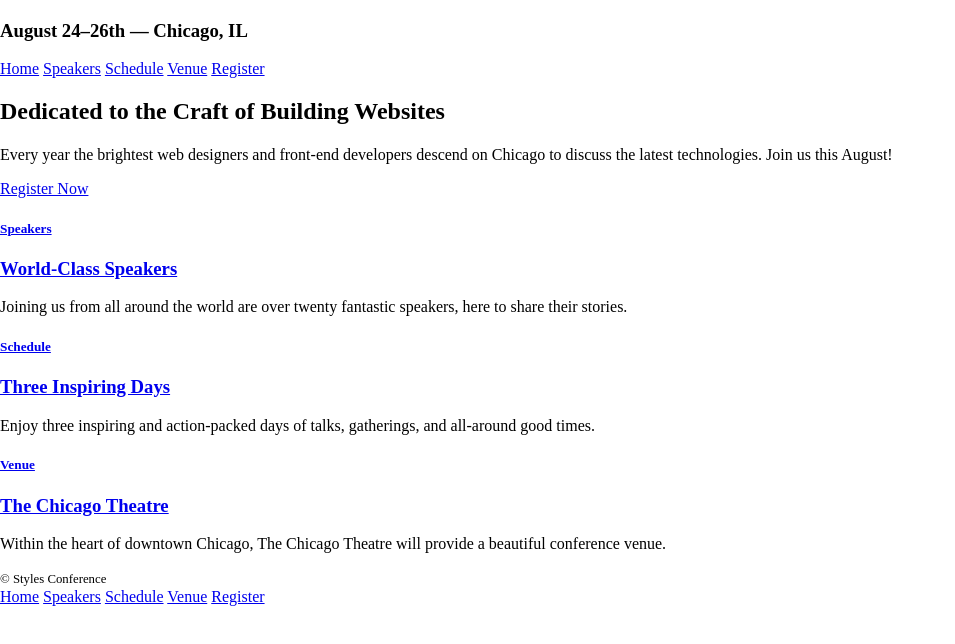
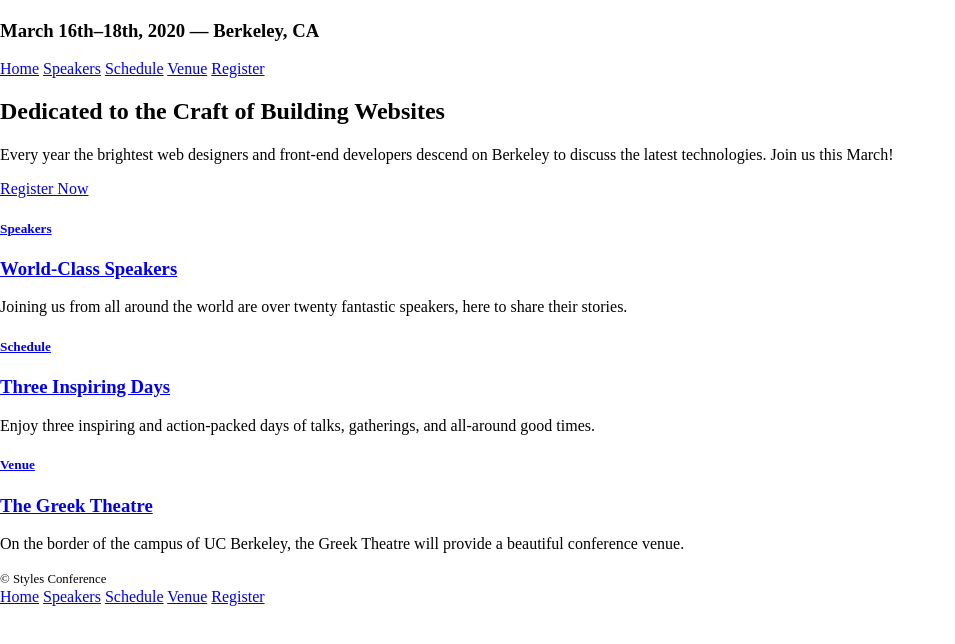
Before and after one commit to dshue20/interview-prep, a plain HTML site: page html+css/learn-shayhowe/firstWebPage/index.html in a window 1280 px wide. Shown: the part 60-704 px from the top of the page, without its empty margins (0-955 px from the left). Drawn offline with Linux system fonts and the light colour scheme; files that its build step writes are made by us from their sources.

Commit message:
Berkelify html

```diff
--- a/html+css/learn-shayhowe/firstWebPage/index.html
+++ b/html+css/learn-shayhowe/firstWebPage/index.html
@@ -18,7 +18,7 @@
         <a href="index.html">Styles Conference</a>
       </h1>
 
-      <h3>August 24&ndash;26th &mdash; Chicago, IL</h3>
+      <h3>March 16th&ndash;18th, 2020 &mdash; Berkeley, CA</h3>
 
       <nav>
         <a href="index.html">Home</a>
@@ -36,7 +36,7 @@
 
       <h2>Dedicated to the Craft of Building Websites</h2>
 
-      <p>Every year the brightest web designers and front-end developers descend on Chicago to discuss the latest technologies. Join us this August!</p>
+      <p>Every year the brightest web designers and front-end developers descend on Berkeley to discuss the latest technologies. Join us this March!</p>
 
       <a href="register.html">Register Now</a>
 
@@ -65,9 +65,9 @@
       <section>
         <a href="venue.html">
           <h5>Venue</h5>
-          <h3>The Chicago Theatre</h3>
+          <h3>The Greek Theatre</h3>
         </a>
-        <p>Within the heart of downtown Chicago, The Chicago Theatre will provide a beautiful conference venue.</p>
+        <p>On the border of the campus of UC Berkeley, the Greek Theatre will provide a beautiful conference venue.</p>
       </section>
 
     </section>
```
